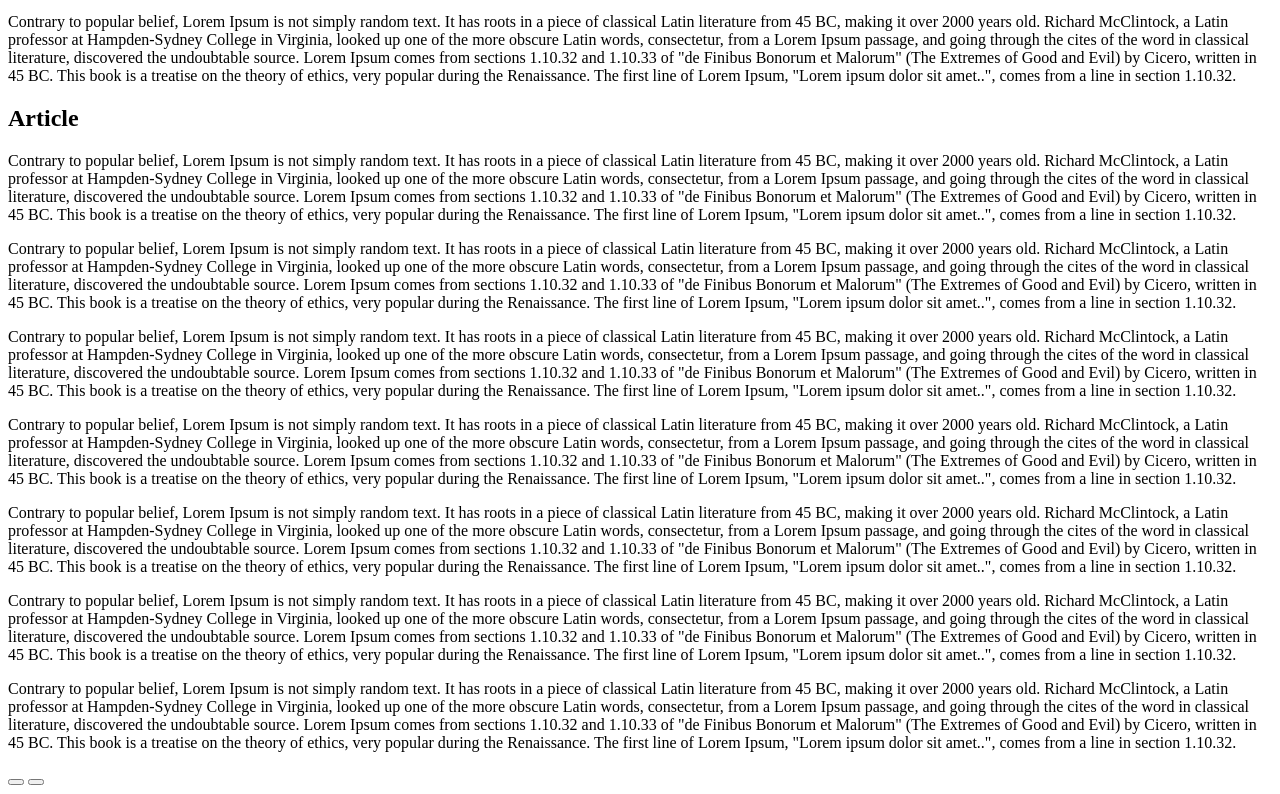
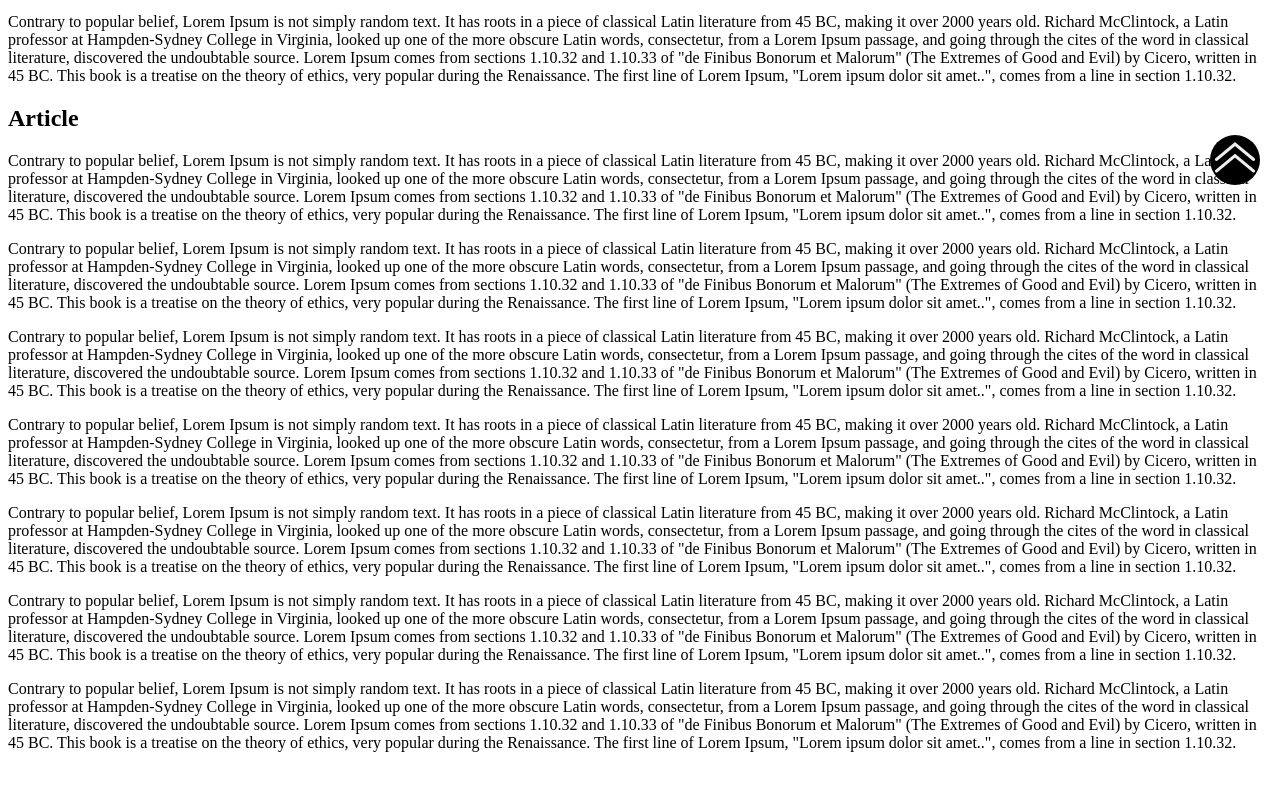
Before and after one commit to Abdullo92/web-tj-scroll, a plain HTML site: page index.html in a window 1280 px wide. Shown: the part 595-1389 px from the top of the page. After the commit the page ends 1363 px from the top, so only its background shows below. Drawn offline with Linux system fonts and the light colour scheme.

Commit message:
Update index.html

```diff
--- a/index.html
+++ b/index.html
@@ -5,7 +5,7 @@
     <meta http-equiv="X-UA-Compatible" content="IE=edge">
     <meta name="viewport" content="width=device-width, initial-scale=1.0">
     <title>Scroll</title>
-    <link rel="stylesheet" href="scroll.css" type="text/css">
+    <link rel="stylesheet" href="style.css" type="text/css">
 </head>
 <body>
 
@@ -88,6 +88,6 @@
     </div>
     <button class="scroll"></button>
     <button class="scroll2"></button>
-    <script src="scroll.js"></script>
+    <script src="script.js"></script>
 </body>
 </html>
```
